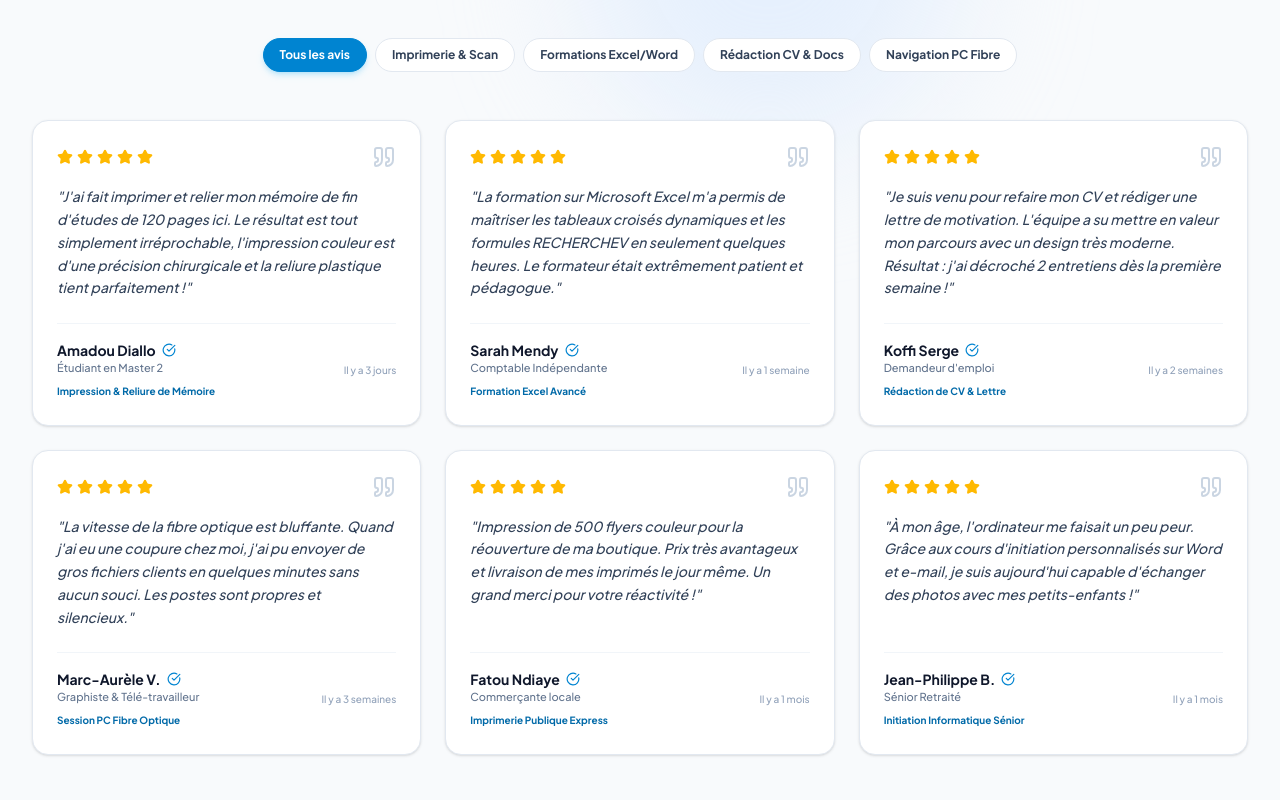
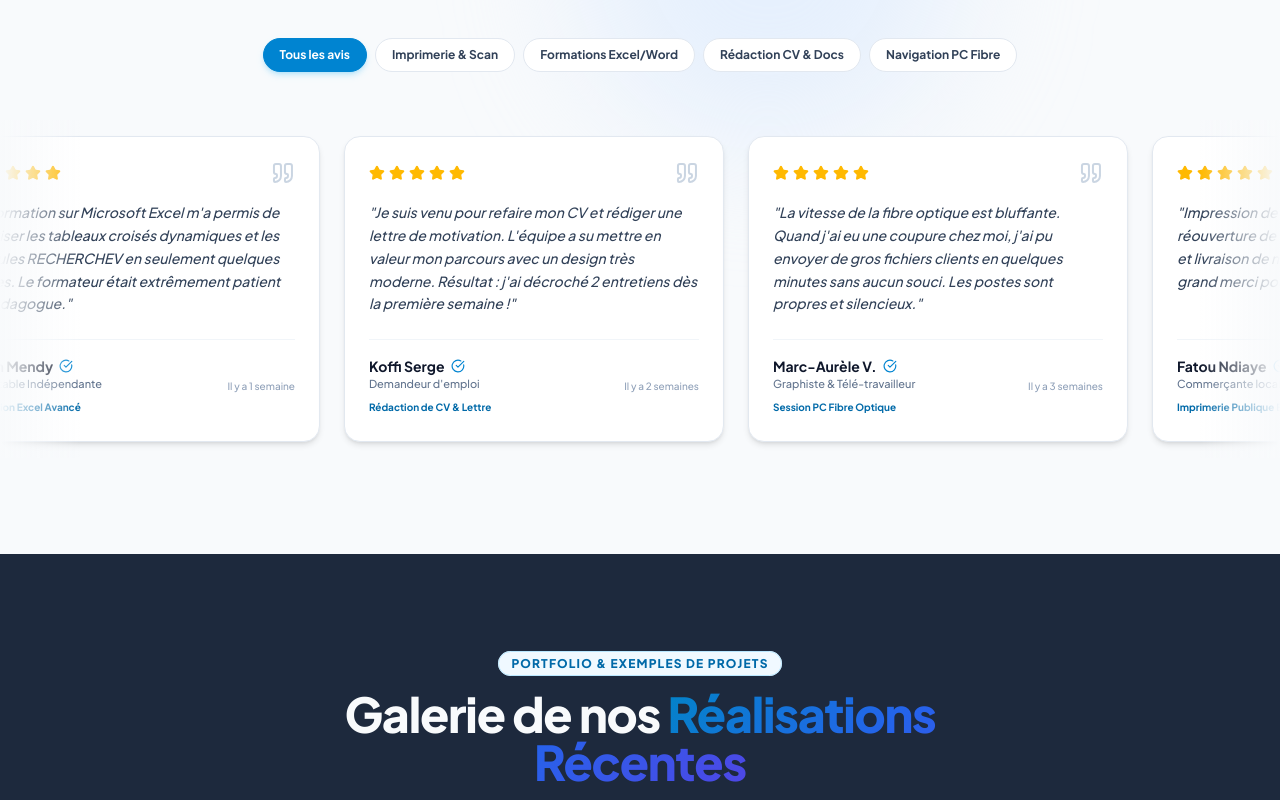
Before and after one commit to Diby-dev/Vitrine-cybercaf-, a Next.js app: page / in a window 1280 px wide. Shown: the part 5320-6120 px from the top of the page. Built offline with nearby package versions, Linux system fonts and the light colour scheme.

Commit message:
feat: modif de section témoignage

```diff
--- a/src/app/globals.css
+++ b/src/app/globals.css
@@ -95,3 +95,23 @@ body {
 ::-webkit-scrollbar-thumb:hover {
   background: #0284c7;
 }
+
+/* Continuous Infinite Marquee Ticker Animation */
+@keyframes marquee-scroll {
+  0% {
+    transform: translateX(0%);
+  }
+  100% {
+    transform: translateX(-50%);
+  }
+}
+
+.animate-marquee {
+  display: flex;
+  width: max-content;
+  animation: marquee-scroll 35s linear infinite;
+}
+
+.animate-marquee:hover {
+  animation-play-state: paused;
+}
--- a/src/components/Testimonials.tsx
+++ b/src/components/Testimonials.tsx
@@ -14,7 +14,7 @@ export default function Testimonials() {
       category: 'imprimerie',
       rating: 5,
       comment:
-        'J\'ai fait imprimer et relier mon mémoire de fin d\'études de 120 pages ici. Le résultat est tout simplement irréprochable, l\'impression couleur est d\'une précision chirurgicale et la reliure plastique tient parfaitement !',
+        'J\'ai fait imprimer et relier mon mémoire de fin d\'études de 120 pages ici. Le résultat est tout simplement irréprochable,',
       serviceUsed: 'Impression & Reliure de Mémoire',
       date: 'Il y a 3 jours',
     },
@@ -80,6 +80,9 @@ export default function Testimonials() {
       ? testimonials
       : testimonials.filter((t) => t.category === activeFilter);
 
+  // Duplicate items to make seamless infinite continuous scroll loop
+  const marqueeItems = [...filteredTestimonials, ...filteredTestimonials];
+
   return (
     <section id="testimonials" className="py-24 bg-slate-50 relative overflow-hidden">
 
@@ -113,23 +116,31 @@ export default function Testimonials() {
             <button
               key={tab.id}
               onClick={() => setActiveFilter(tab.id)}
-              className={`px-4 py-2 text-xs font-bold rounded-full border transition-all cursor-pointer ${
-                activeFilter === tab.id
+              className={`px-4 py-2 text-xs font-bold rounded-full border transition-all cursor-pointer ${activeFilter === tab.id
                   ? 'bg-sky-600 text-white border-sky-600 shadow-md shadow-sky-500/20'
                   : 'bg-white border-slate-200 text-slate-700 hover:border-sky-300'
-              }`}
+                }`}
             >
               {tab.label}
             </button>
           ))}
         </div>
 
-        {/* Testimonials Grid */}
-        <div className="grid grid-cols-1 md:grid-cols-2 lg:grid-cols-3 gap-6">
-          {filteredTestimonials.map((t) => (
+      </div>
+
+      {/* Infinite Continuous Auto-Scrolling Marquee Container */}
+      <div className="relative w-full overflow-hidden py-4">
+
+        {/* Left & Right Gradient Shadows for Seamless Blur */}
+        <div className="absolute left-0 top-0 bottom-0 w-20 bg-gradient-to-r from-slate-50 to-transparent z-20 pointer-events-none" />
+        <div className="absolute right-0 top-0 bottom-0 w-20 bg-gradient-to-l from-slate-50 to-transparent z-20 pointer-events-none" />
+
+        {/* Continuous Animated Track */}
+        <div className="animate-marquee flex gap-6 px-4">
+          {marqueeItems.map((t, index) => (
             <div
-              key={t.id}
-              className="bg-white p-6 rounded-2xl border border-slate-200 shadow-sm hover:shadow-md transition-all flex flex-col justify-between"
+              key={`${t.id}-${index}`}
+              className="w-[320px] sm:w-[380px] flex-shrink-0 bg-white p-6 rounded-2xl border border-slate-200 shadow-md hover:shadow-xl transition-all flex flex-col justify-between"
             >
               <div>
                 {/* Rating & Quote Icon */}
@@ -153,7 +164,9 @@ export default function Testimonials() {
                 <div>
                   <div className="flex items-center gap-1.5">
                     <span className="text-sm font-bold text-slate-900">{t.name}</span>
-                    <span title="Avis Vérifié"><CheckCircle className="w-3.5 h-3.5 text-sky-600" /></span>
+                    <span title="Avis Vérifié">
+                      <CheckCircle className="w-3.5 h-3.5 text-sky-600" />
+                    </span>
                   </div>
                   <span className="block text-[11px] text-slate-500 font-medium">{t.role}</span>
                   <span className="inline-block mt-1 text-[10px] text-sky-700 font-bold">
```
